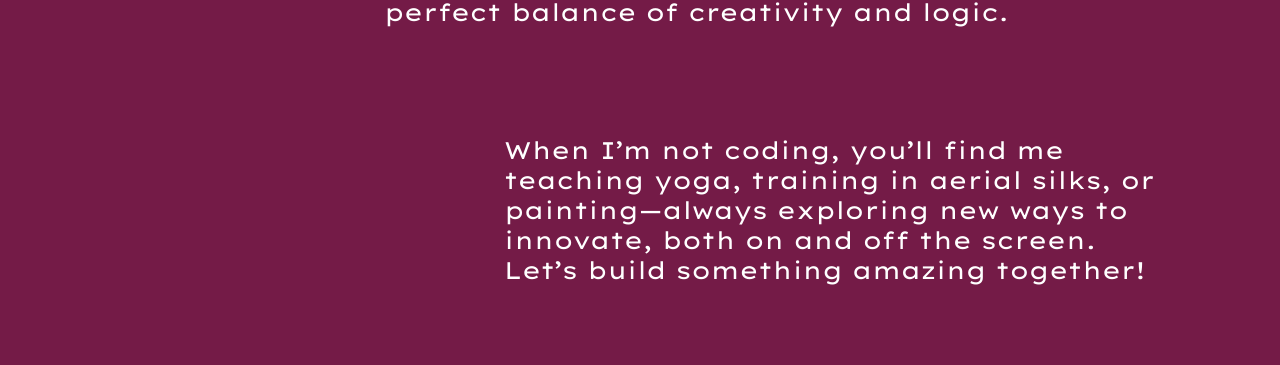
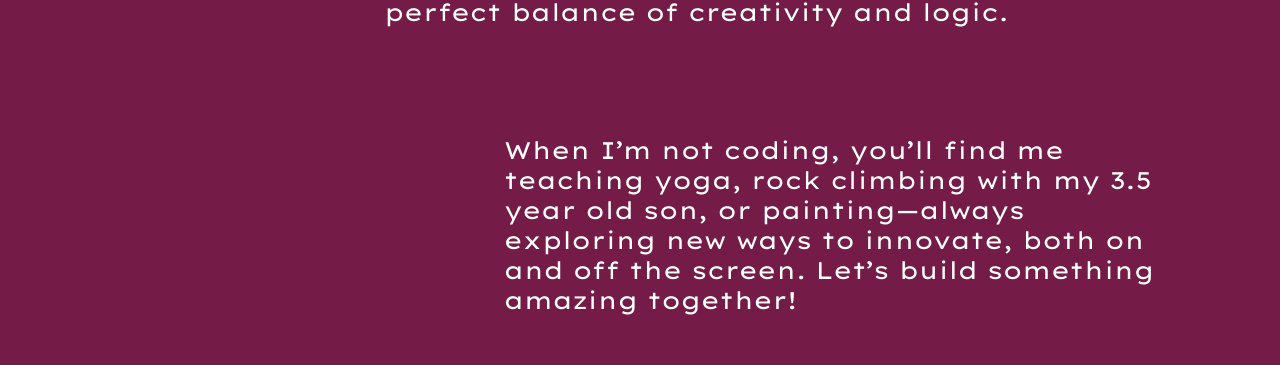
Before and after one commit to KasiaMirowska/finalPortfolio, a React (Create React App) app: page / in a window 1280 px wide. Shown: the part 2388-2753 px from the top of the page. Built offline with nearby package versions, Linux system fonts and the light colour scheme.

Commit message:
copy change

```diff
--- a/src/MainPage/MainPage.js
+++ b/src/MainPage/MainPage.js
@@ -48,10 +48,10 @@ export default function MainPage(props) {
           <br />
           <div className="life">
             <p>
-              When I’m not coding, you’ll find me teaching yoga, training in
-              aerial silks, or painting—always exploring new ways to innovate,
-              both on and off the screen. Let’s build something amazing
-              together!
+              When I’m not coding, you’ll find me teaching yoga, rock climbing
+              with my 3.5 year old son, or painting—always exploring new ways to
+              innovate, both on and off the screen. Let’s build something
+              amazing together!
             </p>
           </div>
           <div />
```
